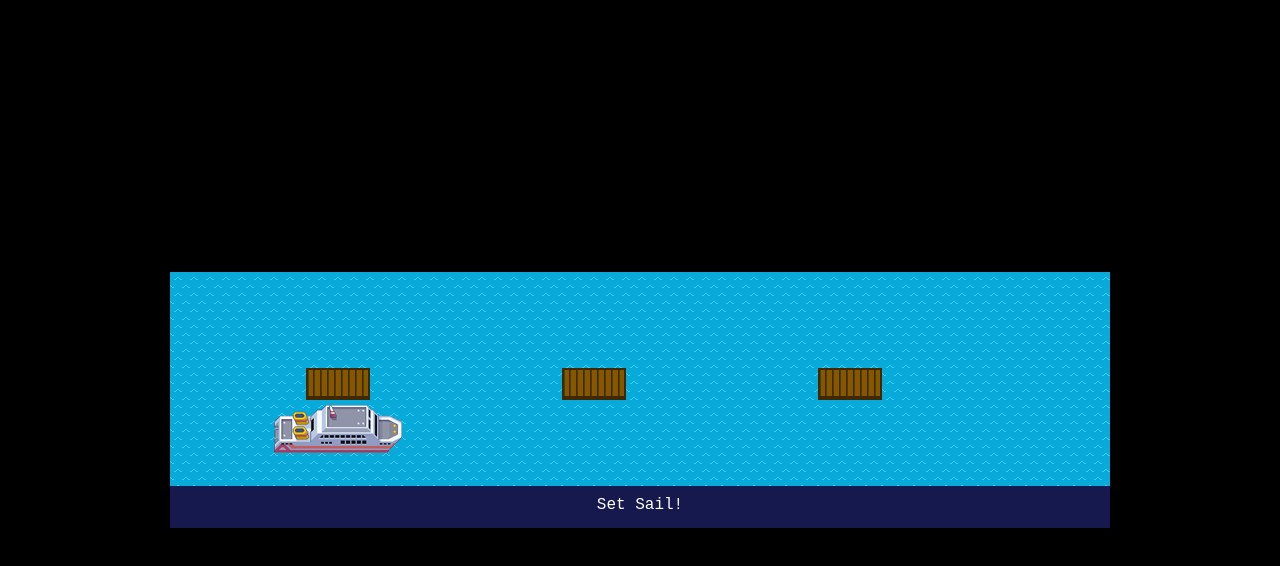
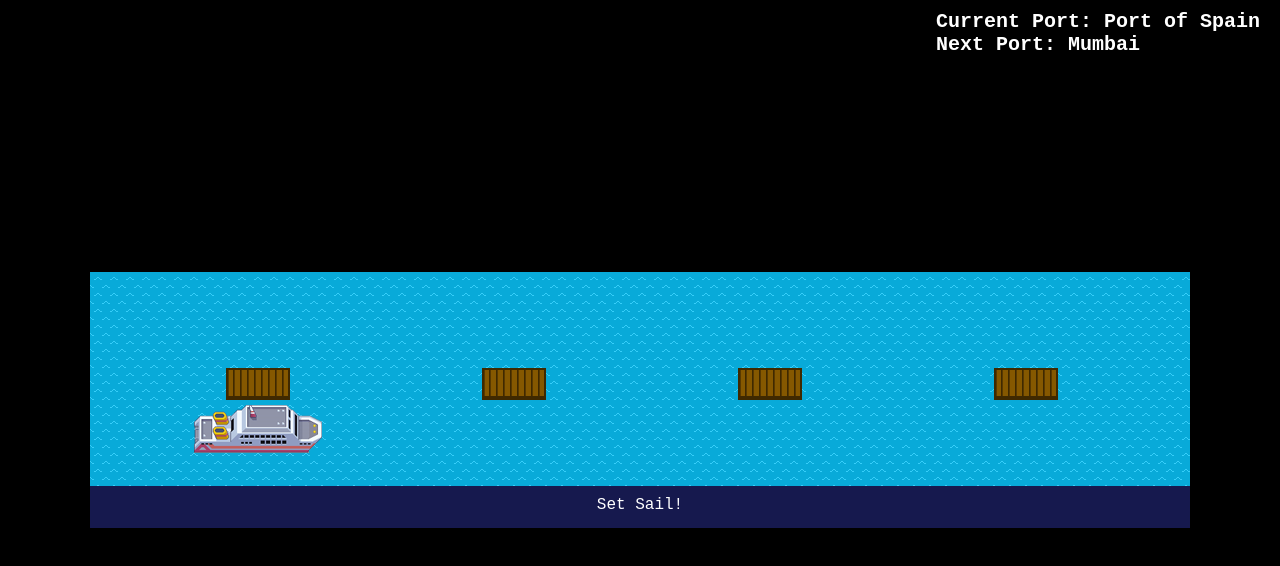
Before and after one commit to gza007/cruise-ships, a website: page index.html in a window 1280 px wide. Drawn offline with Linux system fonts and the light colour scheme; a web font is replaced by a local one.

Commit message:
Display Done. Cruise Ships GUI Completed!

```diff
--- a/css/style.css
+++ b/css/style.css
@@ -1,6 +1,24 @@
 html, body {
     height: 100%;
 }
+
+header {
+    background-color: black;
+    color: white;
+    font-family: 'Overpass Mono', monospace;
+}
+
+#display{
+    font-weight: 800;
+    z-index: 1000;
+    position: fixed;
+    top: 10px;
+    right: 20px;
+    font-size: 15px;
+    color: white;
+    font-family: 'Overpass Mono', monospace;
+    font-size: 20px;
+  }
 
 body {
     background-color: black;
@@ -10,7 +28,7 @@ body {
 }
 
 #viewport {
-    width: 940px;
+    width: 1100px;
     height: 256px;
     position: relative;
     overflow-x: auto;
--- a/index.html
+++ b/index.html
@@ -12,6 +12,10 @@
 </head>
 
 <body>
+    <div id='display'>
+        <div id='currentPort'></div>
+        <div id='nextPort'></div>
+    </div>
     <div id="viewport">
         <div id="ports"></div>
         <div id="ship"></div>
@@ -25,12 +29,14 @@
         const itinerary = new Itinerary([
             new Port('Port of Spain'),
             new Port('Mumbai'),
-            new Port('Shanghai')
+            new Port('Shanghai'),
+            new Port('Dover')
         ]);
         const ship = new Ship(itinerary);
         const controller = new Controller(ship);
         controller.renderPorts(itinerary.ports);
         controller.renderShip();
+        controller.display()
     </script>
 </body>
 
--- a/src/controller.js
+++ b/src/controller.js
@@ -3,9 +3,7 @@
     constructor(ship) {
       this.ship = ship;
       this.initialiseSea();
-      document.querySelector('#sailbutton').addEventListener('click', () => {
-        this.setSail();
-      });
+      document.querySelector('#sailbutton').addEventListener('click', () => this.setSail());
     }
 
     initialiseSea() {
@@ -63,12 +61,14 @@
         shipElement.style.left = `${shipLeft + 1}px`;
       }, 20);
       ship.dock();
-      ship.dock();
       const dockingMessage = `Now docking at ${ship.currentPort.portName}`;
       this.renderMessage(departingMessage);
       window.setTimeout(() => {
         this.renderMessage(dockingMessage);
       }, 2000);
+      window.setTimeout(() => {
+        this.display();
+      }, 5000);
     }
 
     renderMessage(message) {
@@ -81,6 +81,20 @@
         viewport.removeChild(messageElement);
       }, 2000);
     }
+
+    display() {
+      const ship = this.ship;
+      const portNow = ship.itinerary.ports.indexOf(ship.currentPort);
+      const portNext = portNow + 1;
+      const currentPortDisplay = document.getElementById('currentPort');
+      currentPortDisplay.innerHTML = `Current Port: ${ship.currentPort.portName}`;
+      const upcomingPort = document.getElementById('nextPort');
+      if (portNext === ship.itinerary.ports.length) {
+        upcomingPort.innerHTML = 'You are at the Final Port!';
+      } else {
+        upcomingPort.innerHTML = `Next Port: ${ship.nextPort.portName}`;
+      }
+    }
   }
 
   if (typeof module !== 'undefined' && module.exports) {
--- a/src/ship.js
+++ b/src/ship.js
@@ -5,6 +5,7 @@
       this.currentPort = itinerary.ports[0];
       this.previousPort = null;
       this.currentPort.addShip(this);
+      this.nextPort = itinerary.ports[1];
     }
 
     setSail() {
@@ -21,6 +22,7 @@
       const portIndex = itinerary.ports.indexOf(this.previousPort);
       this.currentPort = itinerary.ports[portIndex + 1];
       this.currentPort.addShip(this);
+      this.nextPort = itinerary.ports[portIndex + 2];
     }
   }
   if (typeof module !== 'undefined' && module.exports) {
```
